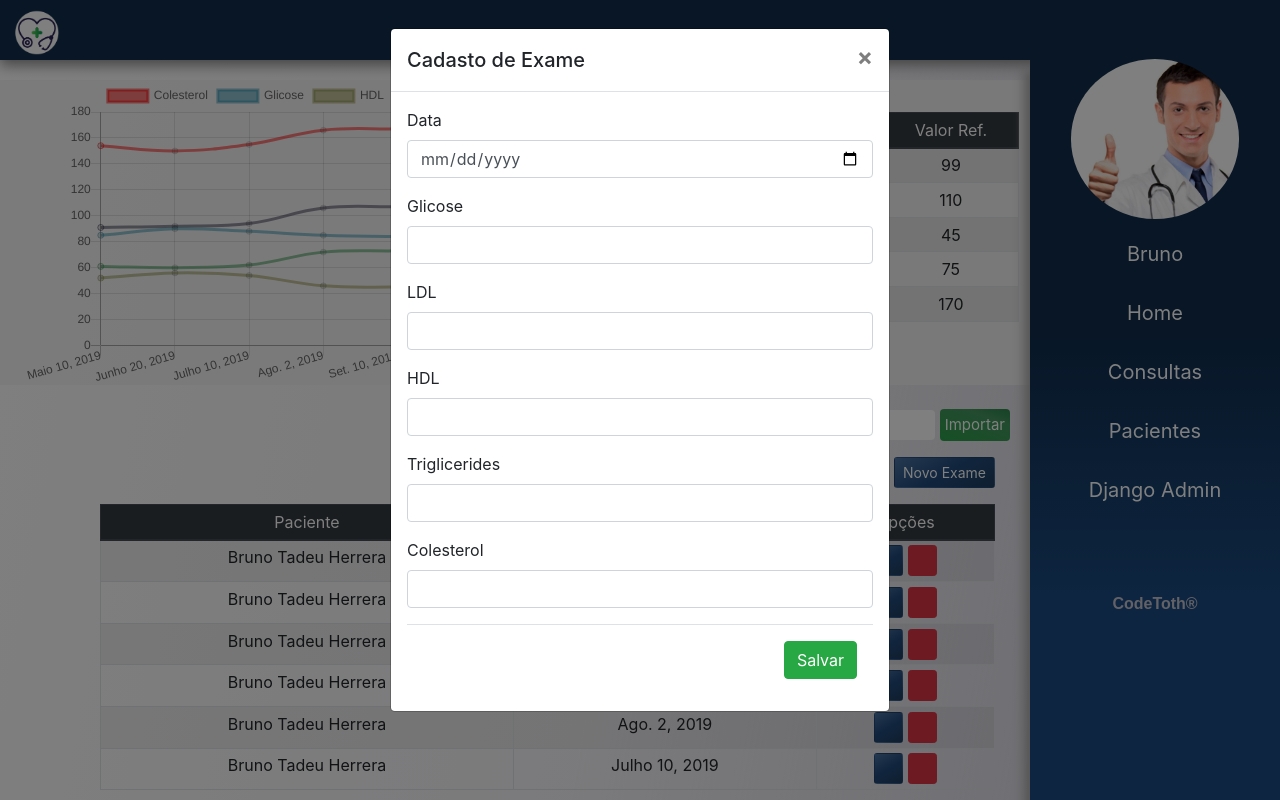
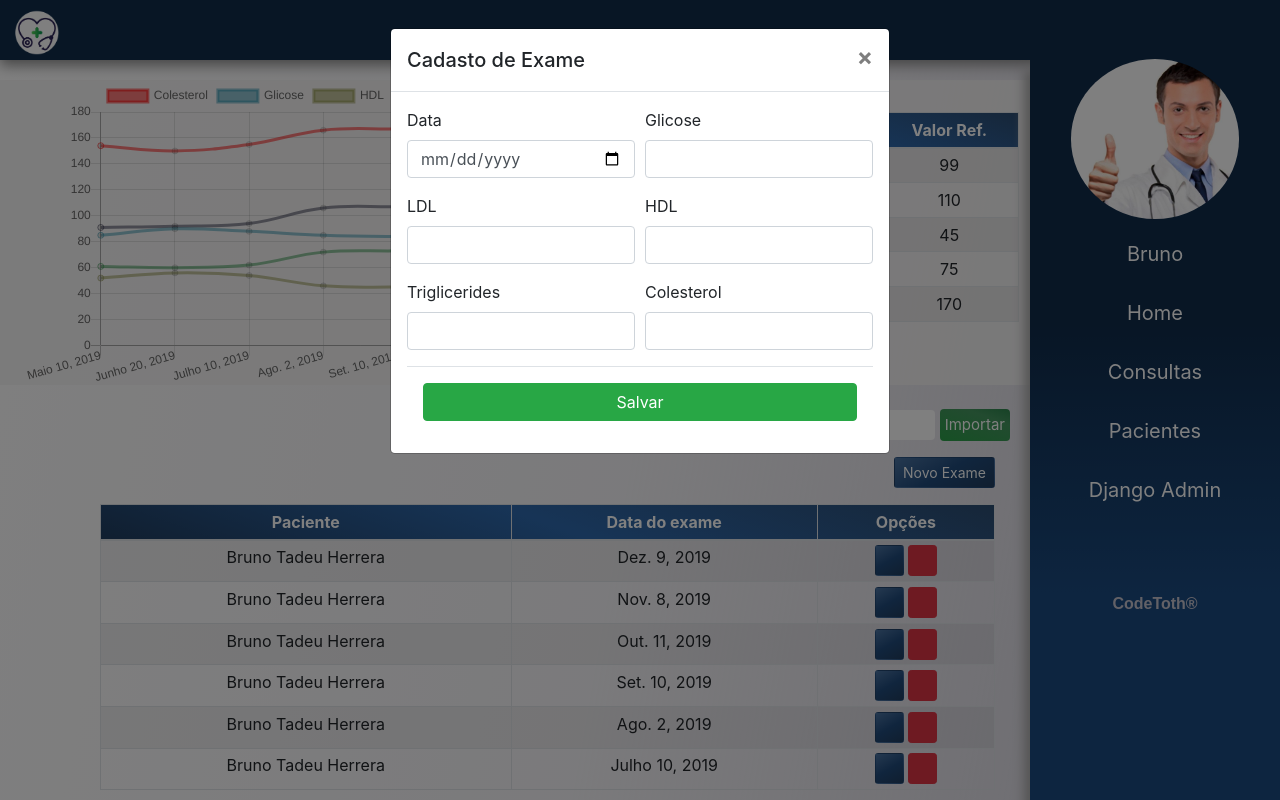
Before and after one commit to bruno-ralmeida/PI_2020.1, a Django app: page /exames/detalhes/5 in a window 1280 px wide, after a click on "Novo Exame". Run offline with Django 3.2, Linux system fonts and the light colour scheme; a user stored in the database is signed in; data comes from the database, SQL or seed files in the repository; some libraries are stand-ins or nearby versions; some web fonts are replaced.

Commit message:
Ajustando o modal cadastro de exame.

```diff
--- a/static/css/app.css
+++ b/static/css/app.css
@@ -24,6 +24,12 @@ body{
 
 .mt-y{
   margin-top: 2rem !important;
+}
+
+.colorCustom{
+  background: linear-gradient(200deg, #2d4d72, #2e69ad, #203d5f) ;
+  color: #fff;
+  font-weight: bold;
 }
 
 .btnCustom{
--- a/templates/exames/exames.html
+++ b/templates/exames/exames.html
@@ -12,7 +12,7 @@
             <!--Tabela de referencia-->
             <div class="col-4 pr-5 mt-y">
                 <table class="table table-sm table-bordered table-striped mx-auto text-center" >
-                    <thead class="thead-dark ">
+                    <thead class="colorCustom">
                         <tr>
                             <th scope="col">Exame</th>
                             <th scope="col">Valor Ref.</th>
@@ -55,7 +55,6 @@
             <div class="col-10">
 
                 <div class="row mb-3">
-
                     <div class="mx-auto">
                         {% include 'partials/_alertas.html' %}
                     </div>
@@ -69,19 +68,19 @@
                         <input type="text" name="file" id="file" class="file" placeholder="Arquivo" readonly="readonly" >
                         <button type="submit" class="btn btn-ipdf">Importar</button>
                     </form>
+                </div>
 
-
-                </div>
                 <div class="mb-3" style="float: right !important;">
                     <!-- Botão Cadastro de exame-->
                     <button type="button" class="btn btn-sm btnCustom ml-5" data-toggle="modal" data-target="#Cadastro">
                         Novo Exame
                     </button>
                 </div>
+
                 <!--Histórico de exames-->
-                <table class="table table-sm table-bordered table-striped text-center" id=exames>
+                <table class="table table-sm table-bordered table-striped text-center " id=exames>
 
-                    <thead class="thead-dark ">
+                    <thead class="colorCustom ">
                         <tr>
                             <th scope="col">Paciente</th>
                             <th scope="col">Data do exame</th>
@@ -165,32 +164,39 @@
             <form action="{% url 'cadastro' %}" method="POST">
                 {% csrf_token %}
                 <input type="hidden" name="paciente" value="{{ paciente.id }}">
-                <div class="form-group">
+                <div class="form-row">
+                    <div class="form-group col-md-6">
                         <label for="data">Data</label>
                         <input type="date" class="form-control" id="data" name="data">
                     </div>
-                <div class="form-group">
+
+                    <div class="form-group col-md-6">
                         <label for="glicose">Glicose</label>
                         <input type="number" class="form-control" id="glicose" name="glicose">
                     </div>
-                <div class="form-group">
+                </div>
+                <div class="form-row">
+                    <div class="form-group col-md-6">
                         <label for="ldl">LDL</label>
                         <input type="number" class="form-control" id="ldl" name="ldl">
                     </div>
-                <div class="form-group">
+                    <div class="form-group col-md-6">
                         <label for="hdl">HDL</label>
                         <input type="number" class="form-control" id="hdl" name="hdl">
                     </div>
-                <div class="form-group">
+                </div>
+                <div class="form-row">
+                    <div class="form-group col-md-6">
                         <label for="triglicerides">Triglicerides</label>
                         <input type="number" class="form-control" id="triglicerides" name="triglicerides">
                     </div>
-                <div class="form-group">
+                    <div class="form-group col-md-6">
                         <label for="colesterol">Colesterol </label>
                         <input type="number" class="form-control" id="colesterol" name="colesterol">
                     </div>
+                </div>
                 <div class="modal-footer">
-                    <button type="submit" class="btn btn-success">Salvar</button>
+                    <button type="submit" class="btn btn-block btn-success">Salvar</button>
                 </div>
 
             </form>
```
Lines whose indentation alone changed are shown as unchanged.
